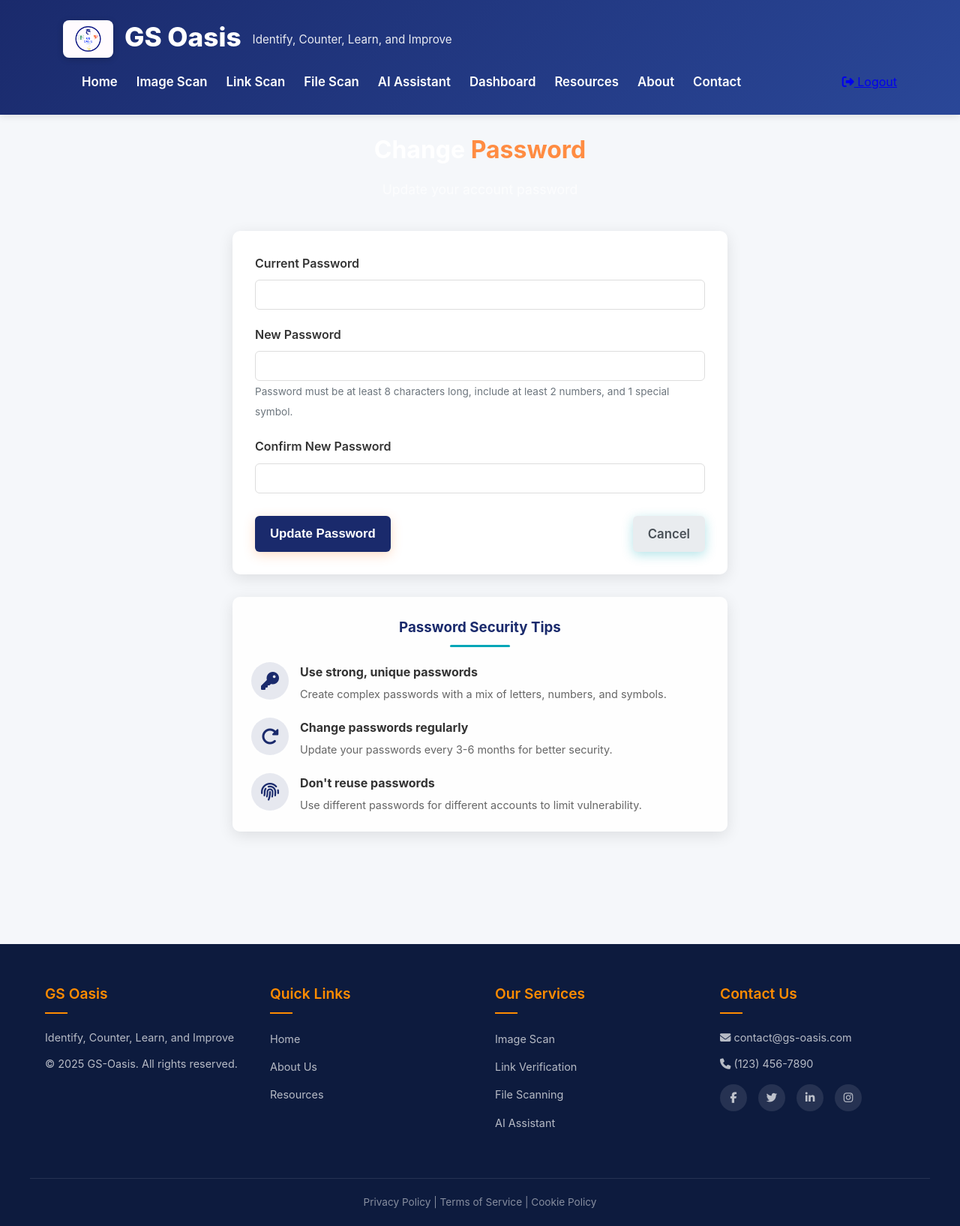
After one commit to GusBus324/GS-Oasis, a Flask app: page /change_password in a window 1280 px wide. The commit adds this page. Shown: the whole page at 75% size. Run offline with Flask 3, Linux system fonts and the light colour scheme; a user stored in the database is signed in.

Commit message:
made a change password method

```diff
--- a/gs-oasis/app.py
+++ b/gs-oasis/app.py
@@ -1165,6 +1165,124 @@ def contact():
 
     return render_template('contact.html')
 
+@app.route('/edit_profile', methods=['GET', 'POST'])
+@login_required
+def edit_profile():
+    """
+    Allow users to edit their profile information
+    """
+    username = session.get('username')
+    user_id = session.get('user_id')
+
+    # Connect to database
+    with sqlite3.connect('database.db') as conn:
+        cursor = conn.cursor()
+
+        # Get current user info
+        cursor.execute('SELECT email FROM users WHERE id = ?', (user_id,))
+        user_data = cursor.fetchone()
+
+        if not user_data:
+            flash('User not found.', 'danger')
+            return redirect(url_for('dashboard'))
+
+        email = user_data[0]
+
+        # Handle form submission
+        if request.method == 'POST':
+            new_email = request.form.get('email')
+
+            # Validate email
+            email_pattern = re.compile(r'^[a-zA-Z0-9._%+-]+@[a-zA-Z0-9.-]+\.[a-zA-Z]{2,}$')
+            if not email_pattern.match(new_email):
+                flash('Please enter a valid email address.', 'danger')
+                return render_template('edit_profile.html', username=username, email=email)
+
+            # Check if email has changed
+            if new_email != email:
+                # Check if the new email is already in use by another account
+                cursor.execute('SELECT id FROM users WHERE email = ? AND id != ?', (new_email, user_id))
+                existing_user = cursor.fetchone()
+
+                if existing_user:
+                    flash('Email address is already in use by another account.', 'danger')
+                    return render_template('edit_profile.html', username=username, email=email)
+
+                # Update the email
+                try:
+                    cursor.execute('UPDATE users SET email = ? WHERE id = ?', (new_email, user_id))
+                    conn.commit()
+                    flash('Profile updated successfully!', 'success')
+                    return redirect(url_for('dashboard'))
+                except Exception as e:
+                    flash(f'An error occurred: {str(e)}', 'danger')
+                    return render_template('edit_profile.html', username=username, email=email)
+            else:
+                flash('No changes were made.', 'info')
+                return redirect(url_for('dashboard'))
+
+    return render_template('edit_profile.html', username=username, email=email)
+
+@app.route('/change_password', methods=['GET', 'POST'])
+@login_required
+def change_password():
+    """
+    Allow users to change their password
+    """
+    username = session.get('username')
+    user_id = session.get('user_id')
+
+    if request.method == 'POST':
+        current_password = request.form.get('current_password')
+        new_password = request.form.get('new_password')
+        confirm_password = request.form.get('confirm_password')
+
+        # Validate input
+        if not all([current_password, new_password, confirm_password]):
+            flash('All fields are required.', 'danger')
+            return render_template('change_password.html')
+
+        # Check if new password meets the requirements
+        password_regex = r'^(?=.*[0-9].*[0-9])(?=.*[!@#$%^&*])[A-Za-z0-9!@#$%^&*]{8,}$'
+        if not re.match(password_regex, new_password):
+            flash('New password must be at least 8 characters long, include at least 2 numbers, and 1 special symbol.', 'danger')
+            return render_template('change_password.html')
+
+        # Check if new passwords match
+        if new_password != confirm_password:
+            flash('New passwords do not match.', 'danger')
+            return render_template('change_password.html')
+
+        # Connect to database
+        with sqlite3.connect('database.db') as conn:
+            cursor = conn.cursor()
+
+            # Verify current password
+            cursor.execute('SELECT password FROM users WHERE id = ?', (user_id,))
+            stored_password_hash = cursor.fetchone()
+
+            if not stored_password_hash or not check_password_hash(stored_password_hash[0], current_password):
+                flash('Current password is incorrect.', 'danger')
+                return render_template('change_password.html')
+
+            # Check if new password is different from current
+            if check_password_hash(stored_password_hash[0], new_password):
+                flash('New password must be different from current password.', 'danger')
+                return render_template('change_password.html')
+
+            # Update password
+            try:
+                hashed_password = generate_password_hash(new_password)
+                cursor.execute('UPDATE users SET password = ? WHERE id = ?', (hashed_password, user_id))
+                conn.commit()
+                flash('Password updated successfully!', 'success')
+                return redirect(url_for('dashboard'))
+            except Exception as e:
+                flash(f'An error occurred: {str(e)}', 'danger')
+                return render_template('change_password.html')
+
+    return render_template('change_password.html')
+
 # Image analysis utilities
 def analyze_image_content(image_path):
     """
--- /dev/null
+++ b/gs-oasis/templates/change_password.html
@@ -0,0 +1,278 @@
+{% extends 'base.html' %}
+
+{% block content %}
+<div class="container">
+    <div class="password-change-container">
+        <div class="password-header">
+            <h1>Change <span class="highlight">Password</span></h1>
+            <p class="subtitle">Update your account password</p>
+        </div>
+
+        <div class="form-card">
+            <form action="{{ url_for('change_password') }}" method="POST">
+                {% with messages = get_flashed_messages(with_categories=true) %}
+                    {% if messages %}
+                        {% for category, message in messages %}
+                            <div class="alert alert-{{ category }}">{{ message }}</div>
+                        {% endfor %}
+                    {% endif %}
+                {% endwith %}
+
+                <div class="form-group">
+                    <label for="current_password">Current Password</label>
+                    <input type="password" id="current_password" name="current_password" class="form-control" required>
+                </div>
+
+                <div class="form-group">
+                    <label for="new_password">New Password</label>
+                    <input type="password" id="new_password" name="new_password" class="form-control" required>
+                    <small class="form-text text-muted">Password must be at least 8 characters long, include at least 2 numbers, and 1 special symbol.</small>
+                </div>
+
+                <div class="form-group">
+                    <label for="confirm_password">Confirm New Password</label>
+                    <input type="password" id="confirm_password" name="confirm_password" class="form-control" required>
+                </div>
+
+                <div class="form-buttons">
+                    <button type="submit" class="btn btn-primary">Update Password</button>
+                    <a href="{{ url_for('dashboard') }}" class="btn btn-secondary">Cancel</a>
+                </div>
+            </form>
+        </div>
+
+        <div class="security-tips">
+            <h3>Password Security Tips</h3>
+            <ul>
+                <li>
+                    <div class="tip-icon"><i class="fas fa-key"></i></div>
+                    <div class="tip-content">
+                        <strong>Use strong, unique passwords</strong>
+                        <p>Create complex passwords with a mix of letters, numbers, and symbols.</p>
+                    </div>
+                </li>
+                <li>
+                    <div class="tip-icon"><i class="fas fa-redo-alt"></i></div>
+                    <div class="tip-content">
+                        <strong>Change passwords regularly</strong>
+                        <p>Update your passwords every 3-6 months for better security.</p>
+                    </div>
+                </li>
+                <li>
+                    <div class="tip-icon"><i class="fas fa-fingerprint"></i></div>
+                    <div class="tip-content">
+                        <strong>Don't reuse passwords</strong>
+                        <p>Use different passwords for different accounts to limit vulnerability.</p>
+                    </div>
+                </li>
+            </ul>
+        </div>
+    </div>
+</div>
+
+<style>
+    .password-change-container {
+        max-width: 700px;
+        margin: 0 auto;
+        padding: 20px;
+    }
+
+    .password-header {
+        text-align: center;
+        margin-bottom: 30px;
+    }
+
+    .password-header h1 {
+        color: #fff;
+        font-size: 2rem;
+        margin-bottom: 10px;
+    }
+
+    .password-header .subtitle {
+        color: rgba(255, 255, 255, 0.8);
+        font-size: 1.1rem;
+    }
+
+    .form-card {
+        background: white;
+        border-radius: 10px;
+        padding: 30px;
+        box-shadow: 0 5px 20px rgba(0, 0, 0, 0.1);
+        margin-bottom: 30px;
+    }
+
+    .form-group {
+        margin-bottom: 20px;
+    }
+
+    .form-group label {
+        display: block;
+        margin-bottom: 8px;
+        font-weight: 600;
+        color: #333;
+    }
+
+    .form-control {
+        width: 100%;
+        padding: 10px 15px;
+        border: 1px solid #ddd;
+        border-radius: 6px;
+        font-size: 1rem;
+    }
+
+    .form-control:focus {
+        outline: none;
+        border-color: var(--primary-color);
+        box-shadow: 0 0 0 3px rgba(26, 42, 108, 0.2);
+    }
+
+    .form-text {
+        font-size: 0.85rem;
+        color: #6c757d;
+        margin-top: 5px;
+    }
+
+    .form-buttons {
+        display: flex;
+        justify-content: space-between;
+        margin-top: 30px;
+    }
+
+    .btn {
+        padding: 10px 20px;
+        border-radius: 6px;
+        font-weight: 600;
+        cursor: pointer;
+        transition: all 0.3s ease;
+    }
+
+    .btn-primary {
+        background: var(--primary-color);
+        color: white;
+        border: none;
+    }
+
+    .btn-primary:hover {
+        background: #15357f;
+        transform: translateY(-2px);
+    }
+
+    .btn-secondary {
+        background: #e9ecef;
+        color: #495057;
+        border: none;
+        text-decoration: none;
+    }
+
+    .btn-secondary:hover {
+        background: #dde2e6;
+        transform: translateY(-2px);
+    }
+
+    .security-tips {
+        background: rgba(255, 255, 255, 0.9);
+        border-radius: 10px;
+        padding: 25px;
+        box-shadow: 0 5px 20px rgba(0, 0, 0, 0.1);
+    }
+
+    .security-tips h3 {
+        color: var(--primary-color);
+        text-align: center;
+        margin-bottom: 20px;
+        position: relative;
+        padding-bottom: 10px;
+    }
+
+    .security-tips h3:after {
+        content: '';
+        position: absolute;
+        bottom: 0;
+        left: 50%;
+        transform: translateX(-50%);
+        width: 80px;
+        height: 3px;
+        background-color: var(--secondary-color);
+        border-radius: 3px;
+    }
+
+    .security-tips ul {
+        list-style: none;
+        padding: 0;
+        margin: 0;
+    }
+
+    .security-tips li {
+        display: flex;
+        align-items: flex-start;
+        margin-bottom: 20px;
+    }
+
+    .security-tips li:last-child {
+        margin-bottom: 0;
+    }
+
+    .tip-icon {
+        font-size: 1.5rem;
+        color: var(--primary-color);
+        margin-right: 15px;
+        min-width: 30px;
+        text-align: center;
+    }
+
+    .tip-content {
+        flex: 1;
+    }
+
+    .tip-content strong {
+        display: block;
+        margin-bottom: 5px;
+        color: #333;
+    }
+
+    .tip-content p {
+        margin: 0;
+        color: #666;
+        line-height: 1.5;
+    }
+
+    .alert {
+        padding: 12px 15px;
+        margin-bottom: 20px;
+        border-radius: 6px;
+        font-weight: 600;
+    }
+
+    .alert-success {
+        background-color: #d4edda;
+        color: #155724;
+        border: 1px solid #c3e6cb;
+    }
+
+    .alert-danger {
+        background-color: #f8d7da;
+        color: #721c24;
+        border: 1px solid #f5c6cb;
+    }
+
+    @media (max-width: 768px) {
+        .form-buttons {
+            flex-direction: column;
+            gap: 10px;
+        }
+
+        .btn {
+            width: 100%;
+        }
+
+        .security-tips li {
+            flex-direction: column;
+        }
+
+        .tip-icon {
+            margin-bottom: 10px;
+            margin-right: 0;
+        }
+    }
+</style>
+{% endblock %}
--- a/gs-oasis/templates/dashboard.html
+++ b/gs-oasis/templates/dashboard.html
@@ -206,8 +206,8 @@
                         <div class="detail-value">{{ last_login }}</div>
                     </div>
                     <div class="detail-buttons">
-                        <a href="#" class="btn btn-primary">Edit Profile</a>
-                        <a href="#" class="btn btn-secondary">Change Password</a>
+                        <a href="{{ url_for('edit_profile') }}" class="btn btn-primary">Edit Profile</a>
+                        <a href="{{ url_for('change_password') }}" class="btn btn-secondary">Change Password</a>
                     </div>
                 </div>
             </section>
```
Also changed, not shown: gs-oasis/templates/edit_profile.html (added, +218 -0 lines), database.db.
